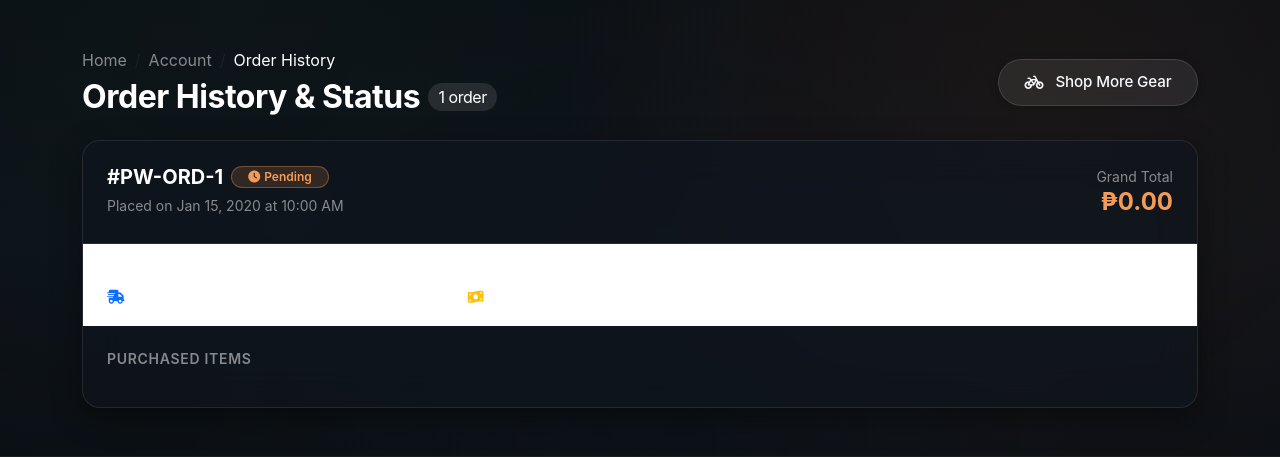
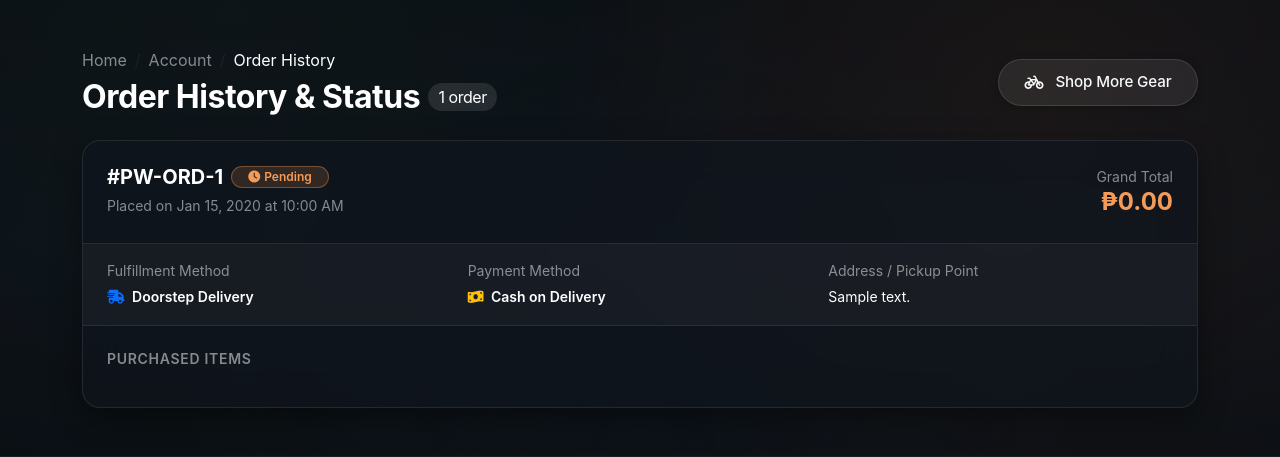
Before and after one commit to Abenad1123/PedalWorks-Dynamics, a PHP site: page /project/user/orders.php in a window 1280 px wide. Shown: the part 78-535 px from the top of the page. Run offline with PHP 8.4, Linux system fonts and the light colour scheme; the visitor is signed in with stand-in values (Sample User, id 1); tables that the repository leaves empty hold one stand-in row (values such as "Sample post"); data that the repository does not hold is empty.

Commit message:
Fix order metadata bar background color to dark translucent surface

```diff
--- a/includes/style/style.css
+++ b/includes/style/style.css
@@ -1694,6 +1694,13 @@ a:hover {
     color: #34d399;
 }
 
+.pw-order-meta-bar {
+    padding: 1rem 1.5rem;
+    background: rgba(255, 255, 255, 0.035) !important;
+    border-bottom: 1px solid rgba(255, 255, 255, 0.08) !important;
+    color: var(--pw-text-primary) !important;
+}
+
 .pw-badge-status-cancelled {
     background: rgba(248, 113, 113, 0.15);
     border: 1px solid rgba(248, 113, 113, 0.35);
--- a/user/orders.php
+++ b/user/orders.php
@@ -203,7 +203,7 @@ include __DIR__ . '/../includes/header.php';
                     </div>
 
                     <!-- Order Fulfillment & Payment Metadata -->
-                    <div class="px-4 py-3 bg-white bg-opacity-5 border-bottom border-white border-opacity-10">
+                    <div class="pw-order-meta-bar">
                         <div class="row g-3 small">
                             <div class="col-md-4">
                                 <span class="text-white-50 d-block mb-1">Fulfillment Method</span>
```
